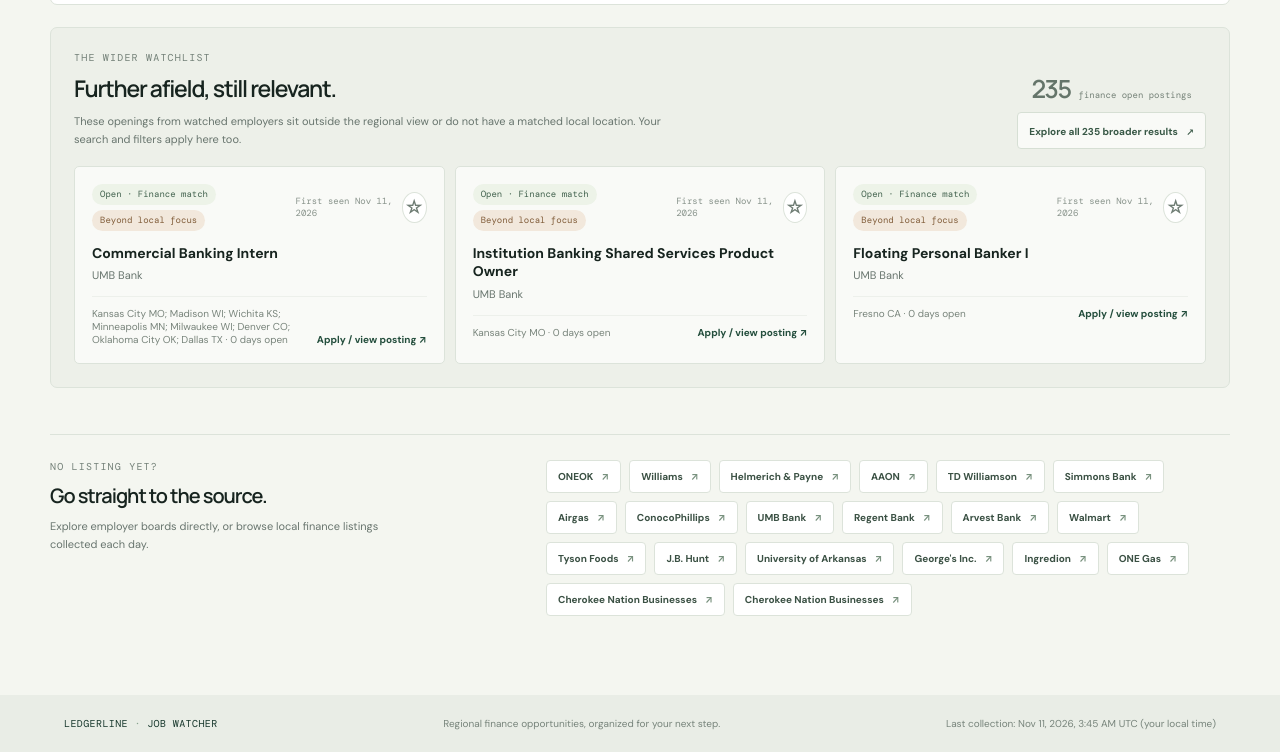
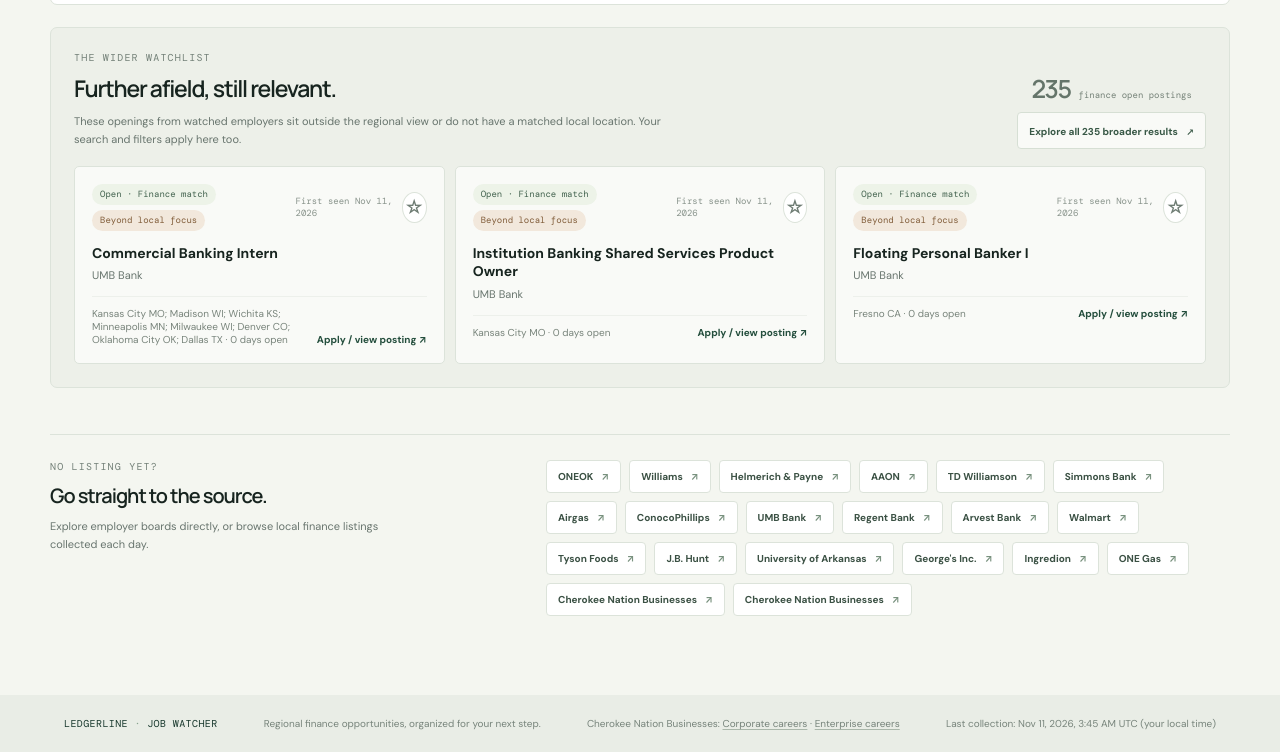
Before and after one commit to bradenking44-code/job-watcher, a plain HTML site: page site/browse.html in a window 1280 px wide. Shown: the part 4240-4992 px from the top of the page. Drawn offline with nearby package versions, Linux system fonts and the light colour scheme; files whose address does not match are found by name.

Commit message:
Show Cherokee board distinction in page footers

```diff
--- a/site/assets/app.js
+++ b/site/assets/app.js
@@ -269,9 +269,28 @@ function sourceCard(source) {
 function renderFooter() {
   const lastRun = document.getElementById('last-updated');
   const footer = document.getElementById('footer-data-state');
+  const boardNote = document.getElementById('footer-board-note');
   const label = DATA.status.run_time ? `Last run · ${localDateTime(DATA.status.run_time)}` : 'Awaiting first data run';
   if (lastRun) lastRun.textContent = label;
   if (footer) footer.textContent = DATA.status.run_time ? `Last collection: ${localDateTime(DATA.status.run_time)} (your local time)` : 'Waiting for the first successful data run.';
+  if (boardNote) {
+    const boards = DATA.sources.filter((source) => source.employer === 'Cherokee Nation Businesses' && source.board_name);
+    boardNote.replaceChildren(document.createTextNode('Cherokee Nation Businesses: '));
+    boards.forEach((source, index) => {
+      if (index) boardNote.append(document.createTextNode(' · '));
+      const href = safeUrl(source.career_url);
+      if (href) {
+        const link = document.createElement('a');
+        link.href = href;
+        link.target = '_blank';
+        link.rel = 'noopener noreferrer';
+        link.textContent = source.board_name;
+        boardNote.append(link);
+      } else {
+        boardNote.append(document.createTextNode(source.board_name));
+      }
+    });
+  }
   if (!DATA.status.run_time && !DATA.jobs.length) showNotice('The site is published. Listings will appear after the collector completes its first successful run.');
 }
 
--- a/site/assets/site.css
+++ b/site/assets/site.css
@@ -192,9 +192,11 @@ h1, h2, p { margin-top: 0; }
 .market-source span { color: #7c897f; font: 9px var(--mono); text-align: right; }
 .market-source:hover { border-color: #8daa94; }
 
-.site-footer { display: flex; justify-content: space-between; gap: 18px; align-items: center; padding: 22px max(5vw, calc((100vw - 1280px) / 2)); background: #e9ede6; color: #77847b; font-size: 10px; }
+.site-footer { display: flex; flex-wrap: wrap; justify-content: space-between; gap: 12px 18px; align-items: center; padding: 22px max(5vw, calc((100vw - 1280px) / 2)); background: #e9ede6; color: #77847b; font-size: 10px; }
 .footer-brand { color: var(--green); text-decoration: none; font: 10px var(--mono); letter-spacing: .04em; white-space: nowrap; }
 .footer-brand span { color: #89a48f; }
+.footer-board-note a { color: inherit; text-decoration-color: #aab7aa; text-underline-offset: 2px; }
+.footer-board-note a:hover { color: var(--green); }
 
 @media (max-width: 900px) {
   .site-header { padding: 0 24px; }
--- a/site/browse.html
+++ b/site/browse.html
@@ -78,6 +78,6 @@
     </section>
     <div class="notice-bar" id="data-notice" hidden></div>
   </main>
-  <footer class="site-footer"><a class="footer-brand" href="./index.html">LEDGERLINE <span>·</span> JOB WATCHER</a><span>Regional finance opportunities, organized for your next step.</span><span id="footer-data-state">Data refreshes with the project’s daily job scan.</span></footer>
+  <footer class="site-footer"><a class="footer-brand" href="./index.html">LEDGERLINE <span>·</span> JOB WATCHER</a><span>Regional finance opportunities, organized for your next step.</span><span class="footer-board-note" id="footer-board-note">Cherokee Nation Businesses: Corporate careers · Enterprise careers</span><span id="footer-data-state">Data refreshes with the project’s daily job scan.</span></footer>
 </body>
 </html>
```
Also changed, not shown: site/index.html (+1 -0 lines), site/market.html (+1 -1 lines).
